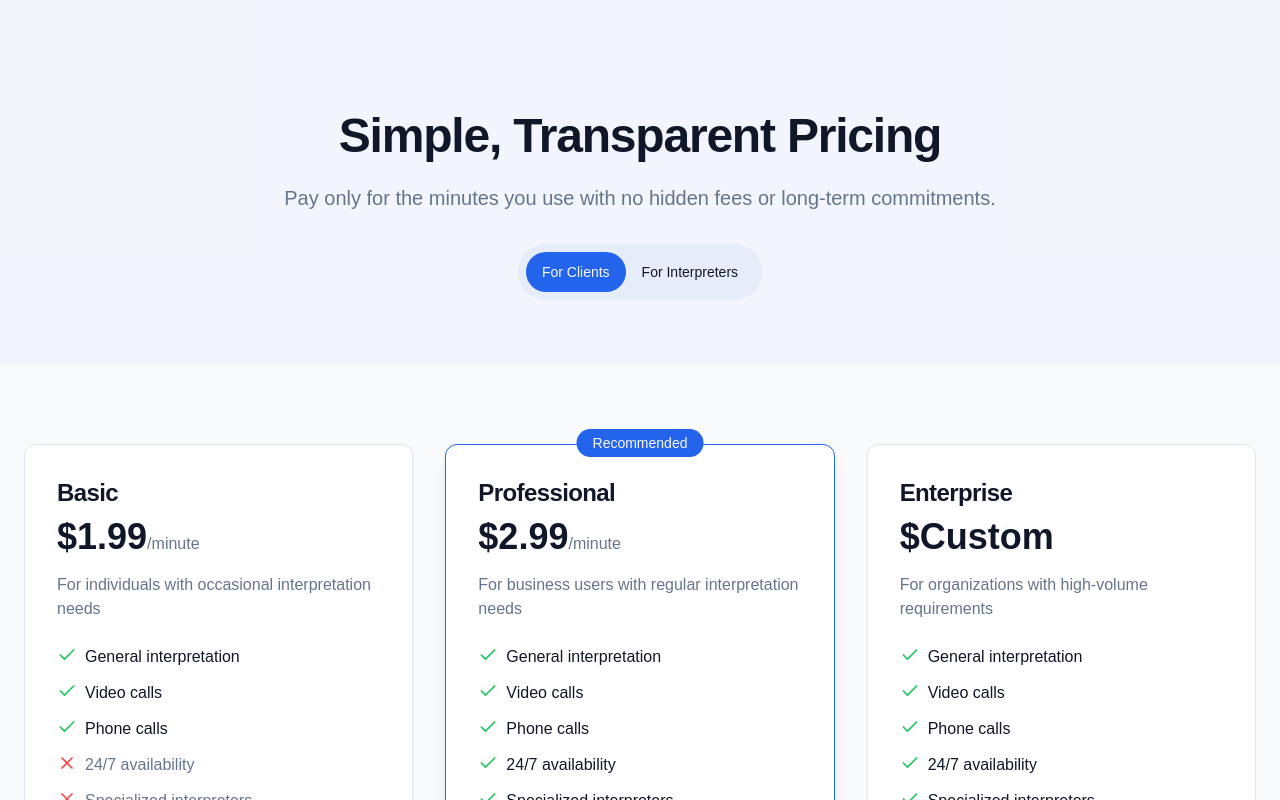
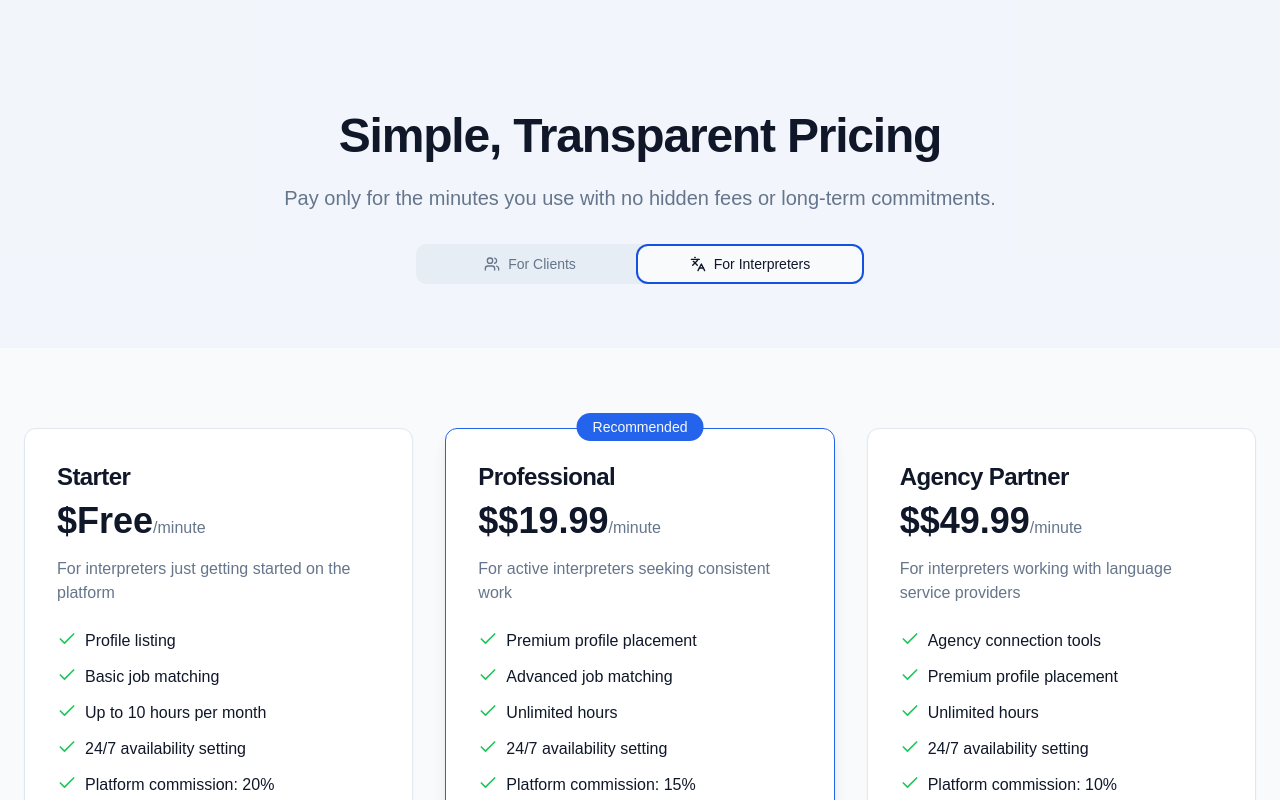
Before and after one commit to BerjisTech/interpreter-grove, a React (Vite) app: page /pricing in a window 1280 px wide. Both pictures are taken after a click on the tab "For Interpreters". Shown: the top 800 px of the page. Built offline with nearby package versions, Linux system fonts and the light colour scheme.

Commit message:
Implement pricing tabs functionality
Implement the functionality for the "For Clients" and "For Interpreters" tabs in the pricing section.

```diff
--- a/src/pages/Pricing.tsx
+++ b/src/pages/Pricing.tsx
@@ -1,6 +1,9 @@
-import { Check, X, CreditCard, Shield, Star, Clock, BadgeCheck, Building2 } from "lucide-react";
+
+import { Check, X, CreditCard, Shield, Star, Clock, BadgeCheck, Building2, User, Users, Languages, GraduationCap } from "lucide-react";
 import { Button } from "@/components/ui/button";
 import { Link } from "react-router-dom";
+import { Tabs, TabsContent, TabsList, TabsTrigger } from "@/components/ui/tabs";
+import { useState } from "react";
 
 const PricingTier = ({ title, price, description, features, recommended = false, buttonText = "Get Started" }) => (
   <div className={`bg-card rounded-xl p-8 border ${recommended ? 'border-primary shadow-lg' : 'border-border shadow-sm'} relative`}>
@@ -34,6 +37,8 @@ const PricingTier = ({ title, price, description, features, recommended = false,
 );
 
 const Pricing = () => {
+  const [activeTab, setActiveTab] = useState("clients");
+
   const clientFeatures = [
     {
       title: "Basic",
@@ -78,6 +83,51 @@ const Pricing = () => {
     },
   ];
 
+  const interpreterFeatures = [
+    {
+      title: "Starter",
+      price: "Free",
+      description: "For interpreters just getting started on the platform",
+      features: [
+        { text: "Profile listing", included: true },
+        { text: "Basic job matching", included: true },
+        { text: "Up to 10 hours per month", included: true },
+        { text: "24/7 availability setting", included: true },
+        { text: "Platform commission: 20%", included: true },
+        { text: "Priority matching", included: false },
+      ],
+    },
+    {
+      title: "Professional",
+      price: "$19.99",
+      description: "For active interpreters seeking consistent work",
+      recommended: true,
+      features: [
+        { text: "Premium profile placement", included: true },
+        { text: "Advanced job matching", included: true },
+        { text: "Unlimited hours", included: true },
+        { text: "24/7 availability setting", included: true },
+        { text: "Platform commission: 15%", included: true },
+        { text: "Priority matching", included: true },
+      ],
+      buttonText: "Upgrade Now"
+    },
+    {
+      title: "Agency Partner",
+      price: "$49.99",
+      description: "For interpreters working with language service providers",
+      features: [
+        { text: "Agency connection tools", included: true },
+        { text: "Premium profile placement", included: true },
+        { text: "Unlimited hours", included: true },
+        { text: "24/7 availability setting", included: true },
+        { text: "Platform commission: 10%", included: true },
+        { text: "Priority matching", included: true },
+      ],
+      buttonText: "Become a Partner"
+    },
+  ];
+
   return (
     <div className="min-h-screen bg-background">
       {/* Hero Section */}
@@ -88,16 +138,26 @@ const Pricing = () => {
             <p className="text-xl text-muted-foreground mb-8">
               Pay only for the minutes you use with no hidden fees or long-term commitments.
             </p>
-            <div className="inline-flex items-center bg-accent rounded-full p-2">
-              <Button className="rounded-full">For Clients</Button>
-              <Button variant="ghost" className="rounded-full">For Interpreters</Button>
-            </div>
+            <Tabs defaultValue="clients" className="w-full max-w-md mx-auto" onValueChange={setActiveTab}>
+              <TabsList className="grid w-full grid-cols-2">
+                <TabsTrigger value="clients" className="flex items-center gap-2">
+                  <Users className="h-4 w-4" />
+                  For Clients
+                </TabsTrigger>
+                <TabsTrigger value="interpreters" className="flex items-center gap-2">
+                  <Languages className="h-4 w-4" />
+                  For Interpreters
+                </TabsTrigger>
+              </TabsList>
+            </Tabs>
           </div>
         </div>
       </div>
 
       {/* Pricing Section */}
       <div className="py-20 container mx-auto px-4 md:px-6">
+        <Tabs defaultValue="clients" value={activeTab} className="w-full">
+          <TabsContent value="clients" className="mt-0">
             <div className="grid grid-cols-1 md:grid-cols-3 gap-8">
               {clientFeatures.map((tier, index) => (
                 <PricingTier
@@ -111,9 +171,29 @@ const Pricing = () => {
                 />
               ))}
             </div>
+          </TabsContent>
+
+          <TabsContent value="interpreters" className="mt-0">
+            <div className="grid grid-cols-1 md:grid-cols-3 gap-8">
+              {interpreterFeatures.map((tier, index) => (
+                <PricingTier
+                  key={index}
+                  title={tier.title}
+                  price={tier.price}
+                  description={tier.description}
+                  features={tier.features}
+                  recommended={tier.recommended}
+                  buttonText={tier.buttonText}
+                />
+              ))}
+            </div>
+          </TabsContent>
+        </Tabs>
 
         {/* Additional Pricing Details */}
         <div className="mt-20 grid grid-cols-1 md:grid-cols-2 gap-10">
+          {activeTab === "clients" ? (
+            <>
               {/* Interpreter Earnings */}
               <div className="bg-card rounded-xl p-8 border border-border shadow-sm">
                 <BadgeCheck className="h-12 w-12 text-primary mb-6" />
@@ -136,7 +216,9 @@ const Pricing = () => {
                     <span className="font-medium">80-90% of client payment</span>
                   </div>
                 </div>
-            <Button className="mt-8" variant="outline">Register as Interpreter</Button>
+                <Button className="mt-8" variant="outline" asChild>
+                  <Link to="/interpreters">Register as Interpreter</Link>
+                </Button>
               </div>
 
               {/* LSP Options */}
@@ -170,6 +252,68 @@ const Pricing = () => {
                 </div>
                 <Button className="mt-2">Contact for LSP Pricing</Button>
               </div>
+            </>
+          ) : (
+            <>
+              {/* Certification Benefits */}
+              <div className="bg-card rounded-xl p-8 border border-border shadow-sm">
+                <GraduationCap className="h-12 w-12 text-primary mb-6" />
+                <h2 className="text-2xl font-bold mb-4">Certification Benefits</h2>
+                <p className="text-muted-foreground mb-6">
+                  Upload your certifications to receive special benefits and higher earning potential.
+                </p>
+                <div className="space-y-4">
+                  <div className="flex justify-between items-center pb-2 border-b border-border">
+                    <span>Certified Medical Interpreter</span>
+                    <span className="font-medium">+10% rate premium</span>
+                  </div>
+                  <div className="flex justify-between items-center pb-2 border-b border-border">
+                    <span>Certified Court Interpreter</span>
+                    <span className="font-medium">+15% rate premium</span>
+                  </div>
+                  <div className="flex justify-between items-center pb-2 border-b border-border">
+                    <span>Conference Interpretation Certification</span>
+                    <span className="font-medium">+20% rate premium</span>
+                  </div>
+                </div>
+                <Button className="mt-8" variant="outline">Upload Certifications</Button>
+              </div>
+
+              {/* Earning Potential */}
+              <div className="bg-card rounded-xl p-8 border border-border shadow-sm">
+                <CreditCard className="h-12 w-12 text-primary mb-6" />
+                <h2 className="text-2xl font-bold mb-4">Earning Potential</h2>
+                <p className="text-muted-foreground mb-6">
+                  Your earning potential based on activity level and subscription tier.
+                </p>
+                <div className="space-y-4 mb-6">
+                  <div className="flex items-start">
+                    <Check className="h-5 w-5 text-green-500 mr-2 flex-shrink-0 mt-0.5" />
+                    <span>Average hourly rate: $30-60 depending on language pair</span>
+                  </div>
+                  <div className="flex items-start">
+                    <Check className="h-5 w-5 text-green-500 mr-2 flex-shrink-0 mt-0.5" />
+                    <span>Weekly payout schedule</span>
+                  </div>
+                  <div className="flex items-start">
+                    <Check className="h-5 w-5 text-green-500 mr-2 flex-shrink-0 mt-0.5" />
+                    <span>Bonuses for high customer ratings</span>
+                  </div>
+                  <div className="flex items-start">
+                    <Check className="h-5 w-5 text-green-500 mr-2 flex-shrink-0 mt-0.5" />
+                    <span>Referral program for additional income</span>
+                  </div>
+                  <div className="flex items-start">
+                    <Check className="h-5 w-5 text-green-500 mr-2 flex-shrink-0 mt-0.5" />
+                    <span>Rush hour and weekend rate increases</span>
+                  </div>
+                </div>
+                <Button className="mt-2" asChild>
+                  <Link to="/interpreters">Start Earning Now</Link>
+                </Button>
+              </div>
+            </>
+          )}
         </div>
       </div>
 
```
Lines whose indentation alone changed are shown as unchanged.
